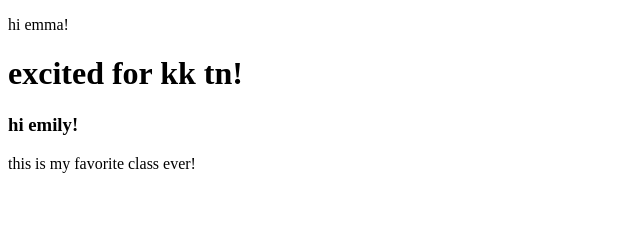
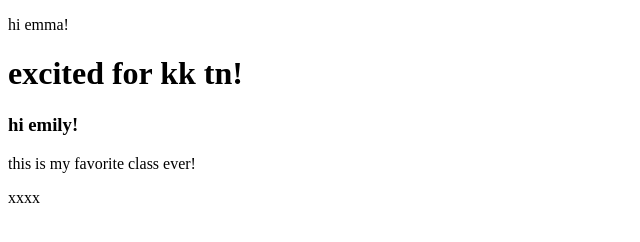
Before and after one commit to ekcanales/origin, a plain HTML site: page index.html in a window 1280 px wide. Shown: the full height of the page, 0-640 px from the left. Drawn offline with Linux system fonts and the light colour scheme.

Commit message:
more text

```diff
--- a/index.html
+++ b/index.html
@@ -10,5 +10,6 @@
     <h1>excited for kk tn!</h1>
     <h3>hi emily!</h3>
     <p>this is my favorite class ever!</p>
+    <p>xxxx</p>
   </body>
 </html>
```
